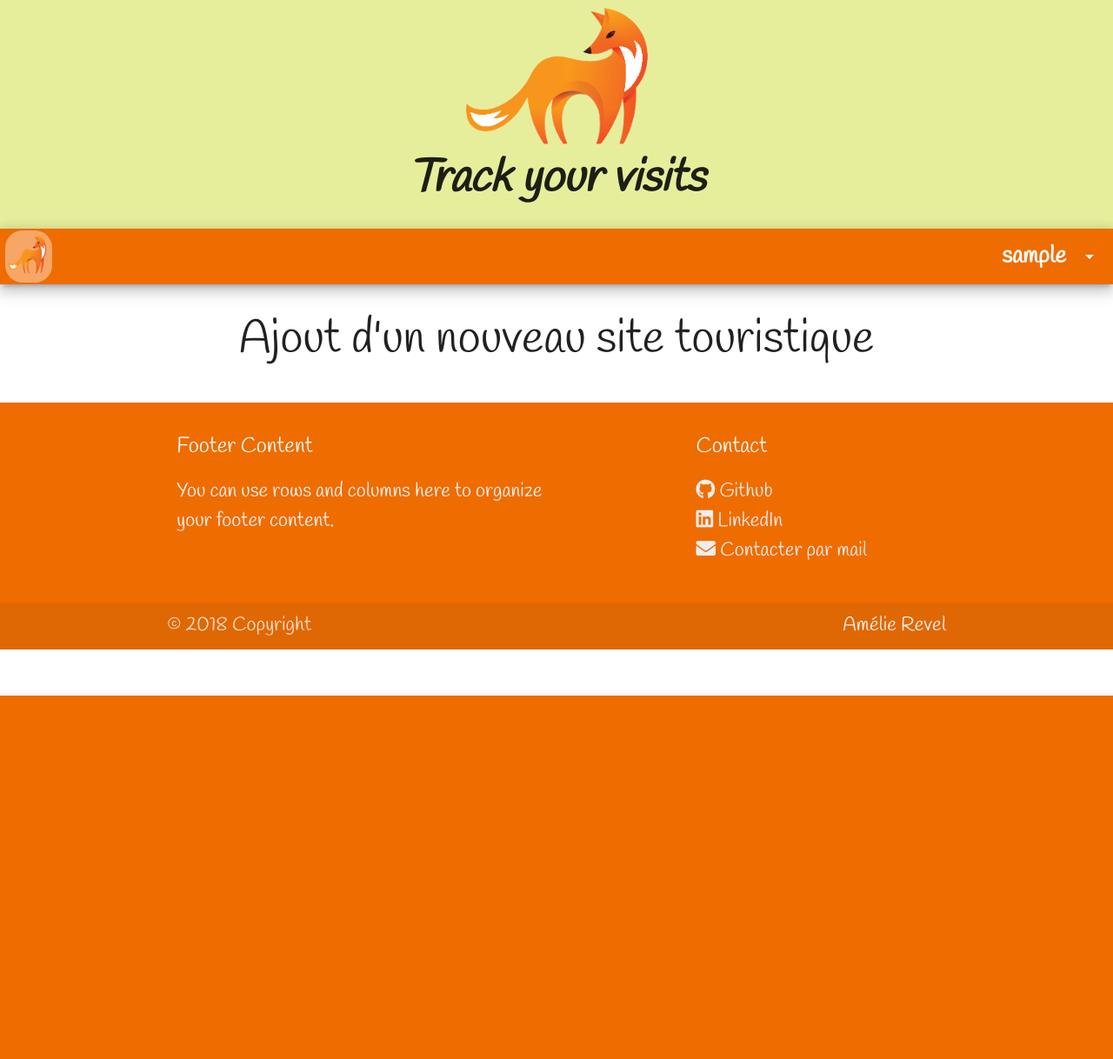
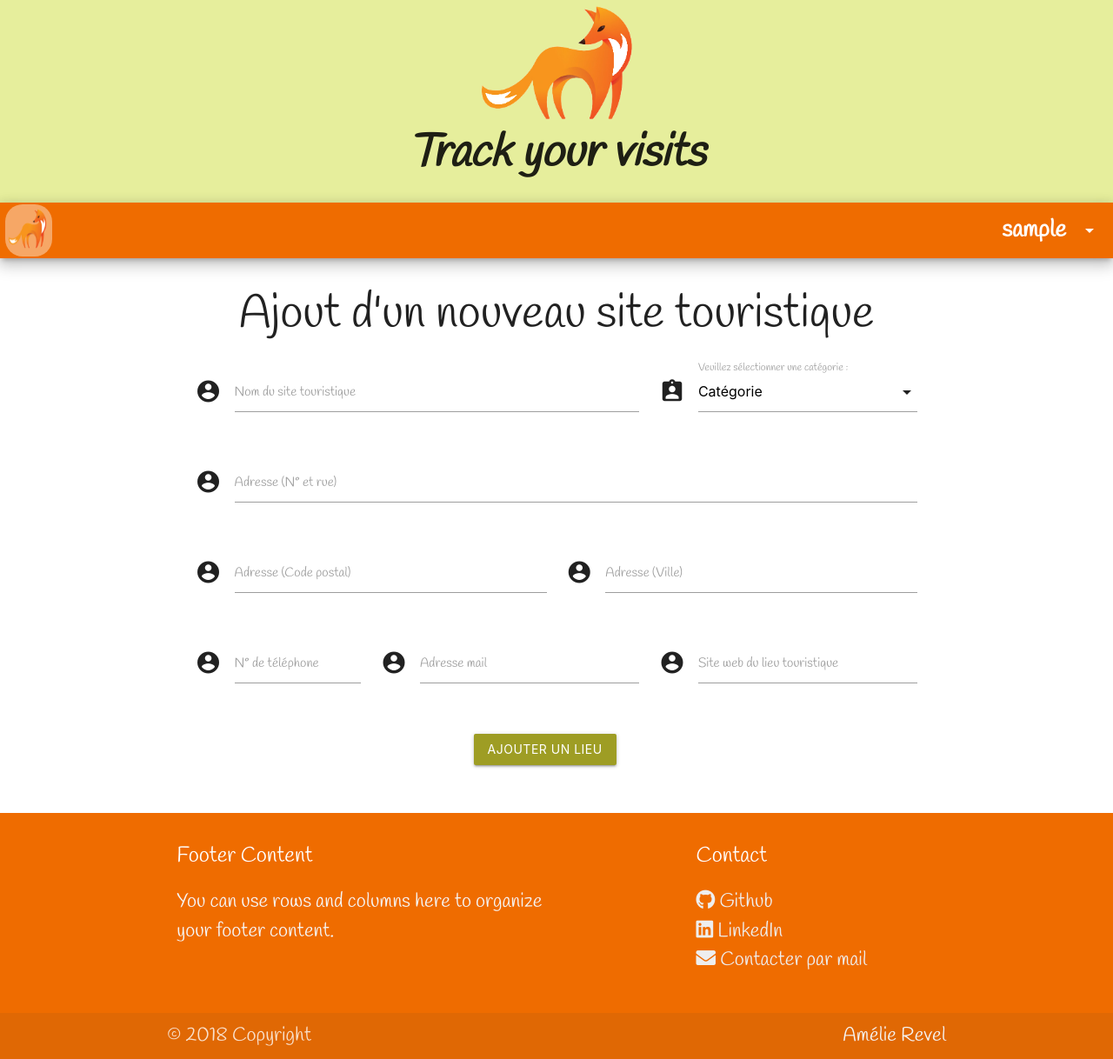
Before and after one commit to amelierevel/Track-your-visits, a PHP site: page /addPlace.php in a window 1280 px wide. Shown: the whole page at 87% size. Before the commit the page ends 800 px from the top, so only its background shows below. Run offline with PHP 8.4, Linux system fonts and the light colour scheme; the visitor is signed in with stand-in values (Sample User, id 1); data that the repository does not hold is empty; some libraries are stand-ins or nearby versions.

Commit message:
html du formulaire d'ajout d'un lieu

```diff
--- a/addPlace.php
+++ b/addPlace.php
@@ -7,7 +7,68 @@ include_once path::getControllersPath() . 'addPlaceCtrl.php'
     <h2 class="center-align">Ajout d'un nouveau site touristique</h2>
     <div class="row">
         <form action="#" method="POST" class="col s12" id="addPlace">
-
+            <div class="row">
+                <div class="input-field col m5 offset-m2 s12">
+                    <i class="material-icons prefix">account_circle</i>
+                    <input type="text" name="placeName" id="placeName" value="<?= /* garde en mémoire la saisie dans le champ */ isset($user->placeName) ? $user->placeName : '' ?>" required />
+                    <label for="placeName">Nom du site touristique</label>
+                </div>
+                <div class="input-field col m3 s12">
+                    <i class="material-icons prefix">assignment_ind</i>
+                    <select name="idUserTypes" required>
+                        <option value="0" disabled selected>Catégorie</option>
+                        <?php
+                        //boucle permettant d'afficher la liste des types d'utilisateur
+                        foreach ($categoriesList as $categorieDetail) {
+                            ?>
+                            <option value="<?= $categorieDetail->id ?>" <?= ((isset($user->idUserTypes)) && ($user->idUserTypes == $categorieDetail->id)) ? 'selected' : '' ?>><?= $categorieDetail->name ?></option>
+                        <?php } ?>
+                    </select>
+                    <label for="idUserTypes">Veuillez sélectionner une catégorie : </label>
+                </div>
+                <!--Ajouter un select pour la categorie à coté du nom-->
+            </div>
+            <div class="row">
+                <div class="input-field col m8 offset-m2 s12">
+                    <i class="material-icons prefix">account_circle</i>
+                    <input type="text" name="placeAddressStreet" id="placeAddressStreet" value="" required />
+                    <label for="placeAddressStreet">Adresse (N° et rue)</label>
+                </div>
+            </div>
+            <div class="row">
+                <div class="input-field col m4 offset-m2 s12">
+                    <i class="material-icons prefix">account_circle</i>
+                    <input type="text" name="placeAddressPostalCode" id="placeAddressPostalCode" value="" required />
+                    <label for="placeAddressPostalCode">Adresse (Code postal)</label>
+                </div>
+                <div class="input-field col m4 s12">
+                    <i class="material-icons prefix">account_circle</i>
+                    <input type="text" name="placeAddressCity" id="placeAddressCity" value="" required />
+                    <label for="placeAddressCity">Adresse (Ville)</label>
+                </div>
+            </div>
+            <div class="row">
+                <div class="input-field col m2 offset-m2 s12">
+                    <i class="material-icons prefix">account_circle</i>
+                    <input type="text" name="placePhone" id="placePhone" value="" required />
+                    <label for="placePhone">N° de téléphone</label>
+                </div>
+                <div class="input-field col m3 s12">
+                    <i class="material-icons prefix">account_circle</i>
+                    <input type="text" name="placeMail" id="placeMail" value="" required />
+                    <label for="placeMail">Adresse mail</label>
+                </div>
+                <div class="input-field col m3 s12">
+                    <i class="material-icons prefix">account_circle</i>
+                    <input type="text" name="placeWebsite" id="placeWebsite" value="" required />
+                    <label for="placeWebsite">Site web du lieu touristique</label>
+                </div>
+            </div>
+            <div class="row">
+                <div class="input-field col m5 s10 offset-m5 offset-s2">
+                    <button class="btn waves-effect waves-light lime darken-3" type="submit" name="addPlaceSubmit" id="addPlaceSubmit">Ajouter un lieu</button>
+                </div>
+            </div>
         </form>
     </div>
 </div>
--- a/assets/css/style.css
+++ b/assets/css/style.css
@@ -7,9 +7,10 @@ body{
 body nav ul a{
      font-size: 120%;
 }
+/*taille et couleur police des liens du dropdown de la barre de navigation*/
 body nav ul a:hover{
     font-size: 120%;
-    background-color: #f57c00;
+    background-color: #F57C00;
 }
 /*position du titre du site dans le header*/
 #titleSite{
@@ -25,8 +26,8 @@ body nav ul a:hover{
 }
 /*dimensions du logo dans le header*/
 #headerLogo{
-    width: 17%;
-    height: 17%;
+    width: 14%;
+    height: 14%;
 }
 /*dimensions et position du logo dans la barre de navigation*/
 #logoNavbar{
--- a/controllers/addPlaceCtrl.php
+++ b/controllers/addPlaceCtrl.php
@@ -1 +1,8 @@
 <?php
+
+include_once path::getClassesPath() . 'database.php';
+include_once path::getModelsPath() . 'categories.php';
+
+//instanciation pour l'affichage de la liste des catégories de sites touristiques
+$categorie = NEW categories();
+$categoriesList = $categorie->getCategories();
--- a/header.php
+++ b/header.php
@@ -43,7 +43,7 @@ include_once path::getControllersPath() . 'headerCtrl.php';
                 <a href="Accueil" class="brand-logo">
                     <img src="assets/img/logo.png" alt="Logo du site Track your visits représentant un renard" title="Logo de Track your visits" id='logoNavbar' />
                 </a>
-                <a href="index.php" data-target="mobileNavbar" class="sidenav-trigger"><i class="material-icons">menu</i></a>
+                <a href="Accueil" data-target="mobileNavbar" class="sidenav-trigger"><i class="material-icons">menu</i></a>
                 <ul class="right hide-on-med-and-down">
                     <?php
                     //si l'utilisateur est connecté affichage de son menu de connexion
--- /dev/null
+++ b/models/categories.php
@@ -0,0 +1,46 @@
+<?php
+
+/**
+ * Création de la class categories héritière de database
+ */
+class categories extends database {
+
+    //Liste des attributs
+    public $id;
+    public $name;
+
+    /**
+     * Méthode magique construct héritée du parent database
+     */
+    public function __construct() {
+        parent::__construct();
+        $this->dbConnect();
+    }
+
+    /**
+     * Méthode permettant d'afficher la liste des catégories de sites touristiques
+     * @return type
+     */
+    public function getCategories() {
+        //initialisation d'un tableau vide
+        $resultArray = array();
+        //déclaration de la requête sql
+        $request = 'SELECT `id`,`name` FROM `F396V_categories`';
+        //appel de la requête avec un query que l'on stocke dans la variable $categoriesResult
+        $categoriesResult = $this->db->query($request);
+        //on vérifie que $categoriesResult est un objet
+        if (is_object($categoriesResult)) {
+            $resultArray = $categoriesResult->fetchAll(PDO::FETCH_OBJ);
+        }
+        return $resultArray;
+    }
+
+    /**
+     * Méthode magique destruct héritée du parent database
+     */
+    public function __destruct() {
+        parent::__destruct();
+        $this->dbConnect();
+    }
+
+}
```
Also changed, not shown: registerUserForm.php (line endings or trailing spaces).
